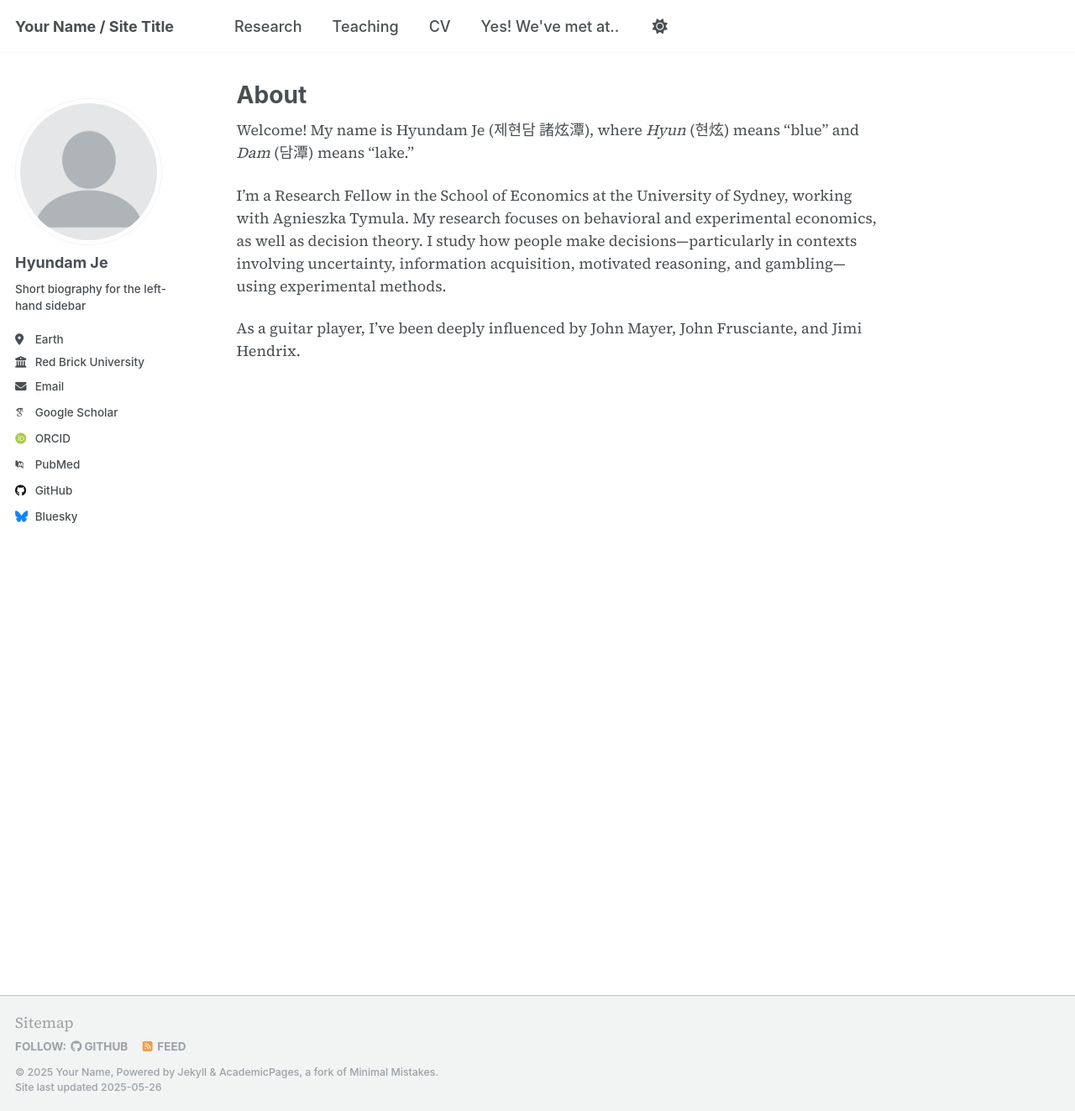
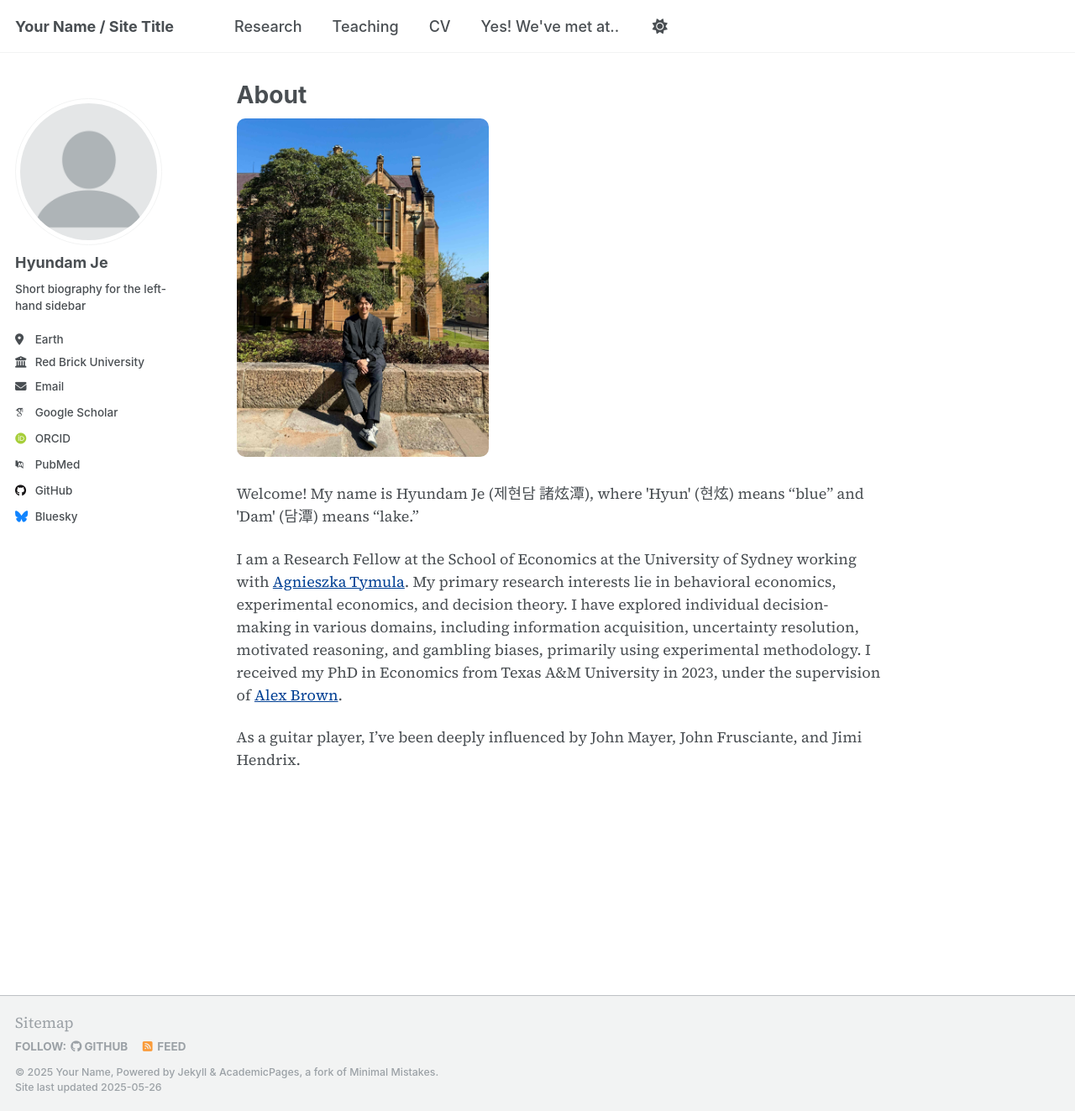
Before and after one commit to hyundamje/hyundamje.github.io, a Jekyll site: the page built from _pages/about.md, in a window 1280 px wide and 1323 px high. Shown: the whole window at 84% size. Built offline with Jekyll 4.4.1, drawn with Linux system fonts in a browser that asks for light colours; some web fonts are replaced.

Commit message:
Update about.md

```diff
--- a/_pages/about.md
+++ b/_pages/about.md
@@ -7,9 +7,17 @@ redirect_from:
   - /about.html
 ---
 
+<div style="display: flex; align-items: flex-start; gap: 30px; flex-wrap: wrap;">
 
-Welcome! My name is Hyundam Je (제현담 諸炫潭), where *Hyun* (현炫) means “blue” and *Dam* (담潭) means “lake.”
+  <img src="/images/usyd3.jpg" alt="Hyundam Je" width="300" style="border-radius: 10px;"/>
 
-I’m a Research Fellow in the School of Economics at the University of Sydney, working with Agnieszka Tymula. My research focuses on behavioral and experimental economics, as well as decision theory. I study how people make decisions—particularly in contexts involving uncertainty, information acquisition, motivated reasoning, and gambling—using experimental methods.
+  <div>
+    <p>Welcome! My name is Hyundam Je (제현담 諸炫潭), where 'Hyun' (현炫) means “blue” and 'Dam' (담潭) means “lake.”</p>
 
-As a guitar player, I’ve been deeply influenced by John Mayer, John Frusciante, and Jimi Hendrix.
+
+  <p>I am a Research Fellow at the School of Economics at the University of Sydney working with <a href="https://www.tymula.com/agnieszka/" target="_blank">Agnieszka Tymula</a>. My primary research interests lie in behavioral economics, experimental economics, and decision theory. I have explored individual decision-making in various domains, including information acquisition, uncertainty resolution, motivated reasoning, and gambling biases, primarily using experimental methodology. I received my PhD in Economics from Texas A&M University in 2023, under the supervision of <a href="http://people.tamu.edu/~alexbrown/" target="_blank">Alex Brown</a>.</p>
+
+    <p>As a guitar player, I’ve been deeply influenced by John Mayer, John Frusciante, and Jimi Hendrix.</p>
+  </div>
+
+</div>
```
